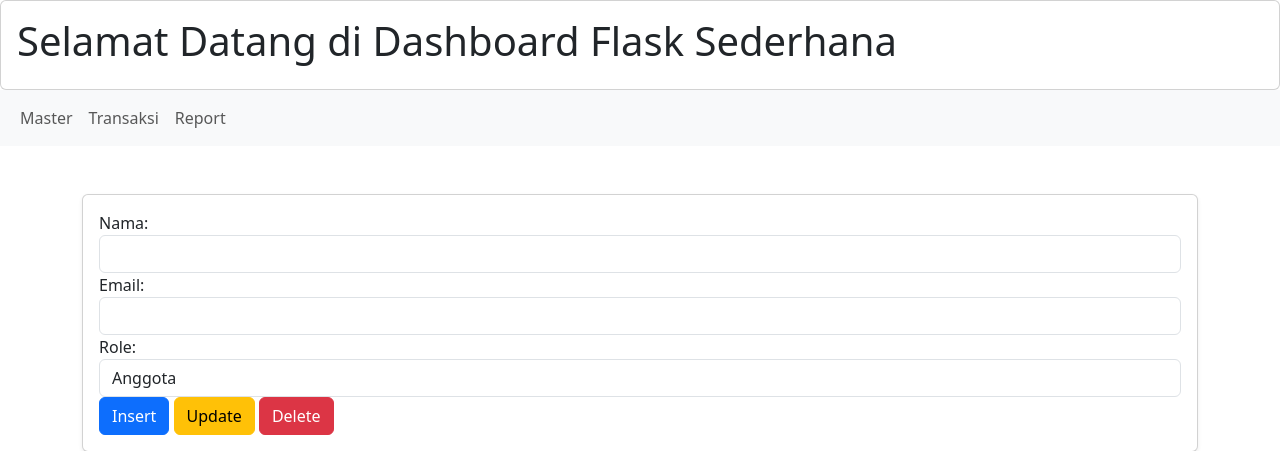
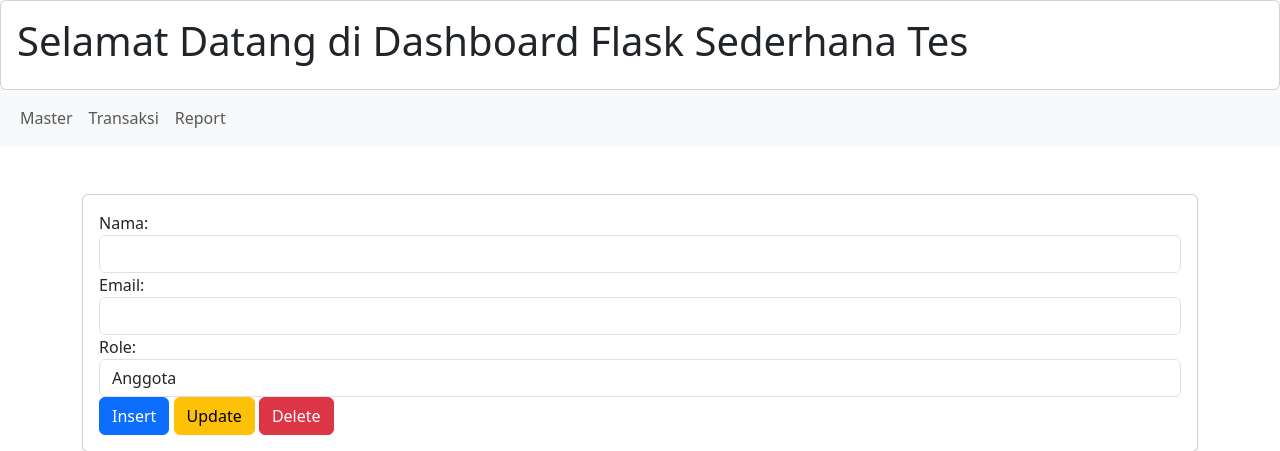
Before and after one commit to rizca-shafira/belajarflask, a Flask app: page / in a window 1280 px wide. Shown: the top 451 px of the page. Run offline with Flask 3, Linux system fonts and the light colour scheme.

Commit message:
coba github action 2

```diff
--- a/belajarflask/templates/form.html
+++ b/belajarflask/templates/form.html
@@ -10,7 +10,7 @@
     <body>
     <header class="card">
         <div class="card-body">
-        <h1 class="card-title">Selamat Datang di Dashboard Flask Sederhana</h1>
+        <h1 class="card-title">Selamat Datang di Dashboard Flask Sederhana Tes</h1>
         <!--<p>ini banner sederhana di atas halaman</p>-->
     </div>
     </header>
```
